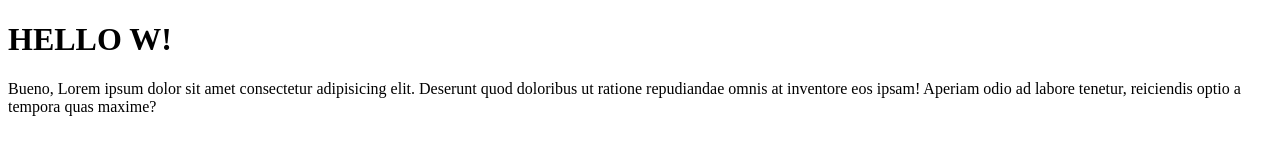
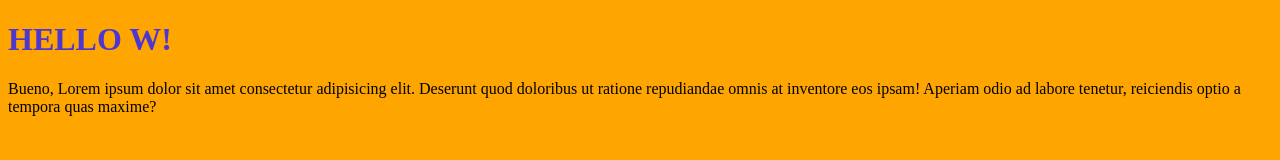
Before and after one commit to Rielo-S/Santiago-Rielo.io, a plain HTML site: page index.html in a window 1280 px wide. Drawn offline with Linux system fonts and the light colour scheme.

Commit message:
estilice

```diff
--- a/index.html
+++ b/index.html
@@ -3,7 +3,8 @@
 <head>
     <meta charset="UTF-8">
     <meta name="viewport" content="width=device-width, initial-scale=1.0">
-    <title>Mi primera pagina</title>
+    <title>Mi primera pagina Online</title>
+    <link rel="stylesheet" href="styles.css">
 </head>
 <body>
     <h1>HELLO W!</h1>
--- /dev/null
+++ b/styles.css
@@ -0,0 +1,7 @@
+body {
+    background-color: orange;
+}
+
+h1 {
+    color: rgb(78, 55, 209);
+}
```
